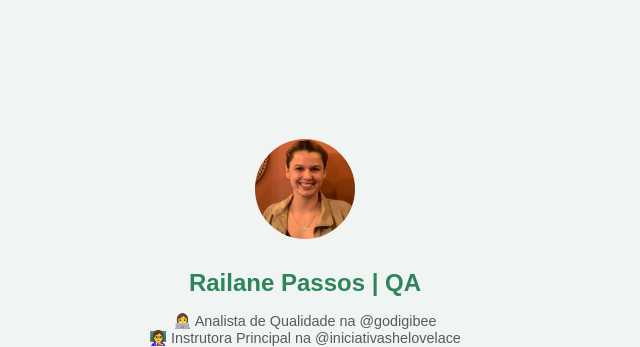
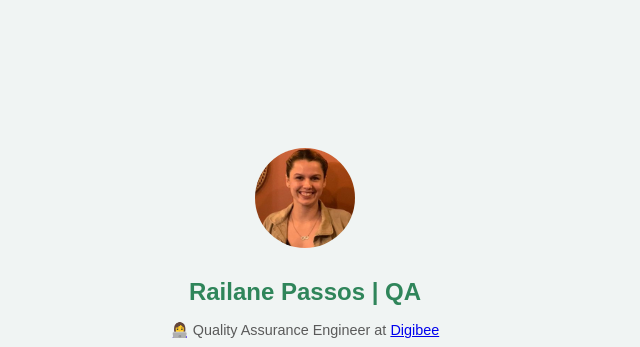
Before and after one commit to railanepassos/railanepassos.github.io, a plain HTML site: page index.html in a window 1280 px wide. Shown: the top 347 px of the page, without its empty margins (335-975 px from the left). Drawn offline with Linux system fonts and the light colour scheme.

Commit message:
feat(index.html): add hyperlink to Digibee and comment out Python Monitor line

```diff
--- a/index.html
+++ b/index.html
@@ -12,8 +12,8 @@
         <img src="assets/img/perfil.jpg" alt="Foto de Perfil" class="profile-pic">
         <h1>Railane Passos | QA</h1>
         <p class="subtitle">
-            👩‍💻 Analista de Qualidade na @godigibee <br>
-            👩‍🏫 Instrutora Principal na @iniciativashelovelace
+            👩‍💻 Quality Assurance Engineer at <a href="https://www.digibee.com/">Digibee</a><br>
+            <!-- 👩‍🏫 Python Monitor at @iniciativashelovelace -->
         </p>
         <div class="social-icons">
             <a href="https://www.linkedin.com/in/railanepassos/"><i class="fab fa-linkedin"></i></a>
```
